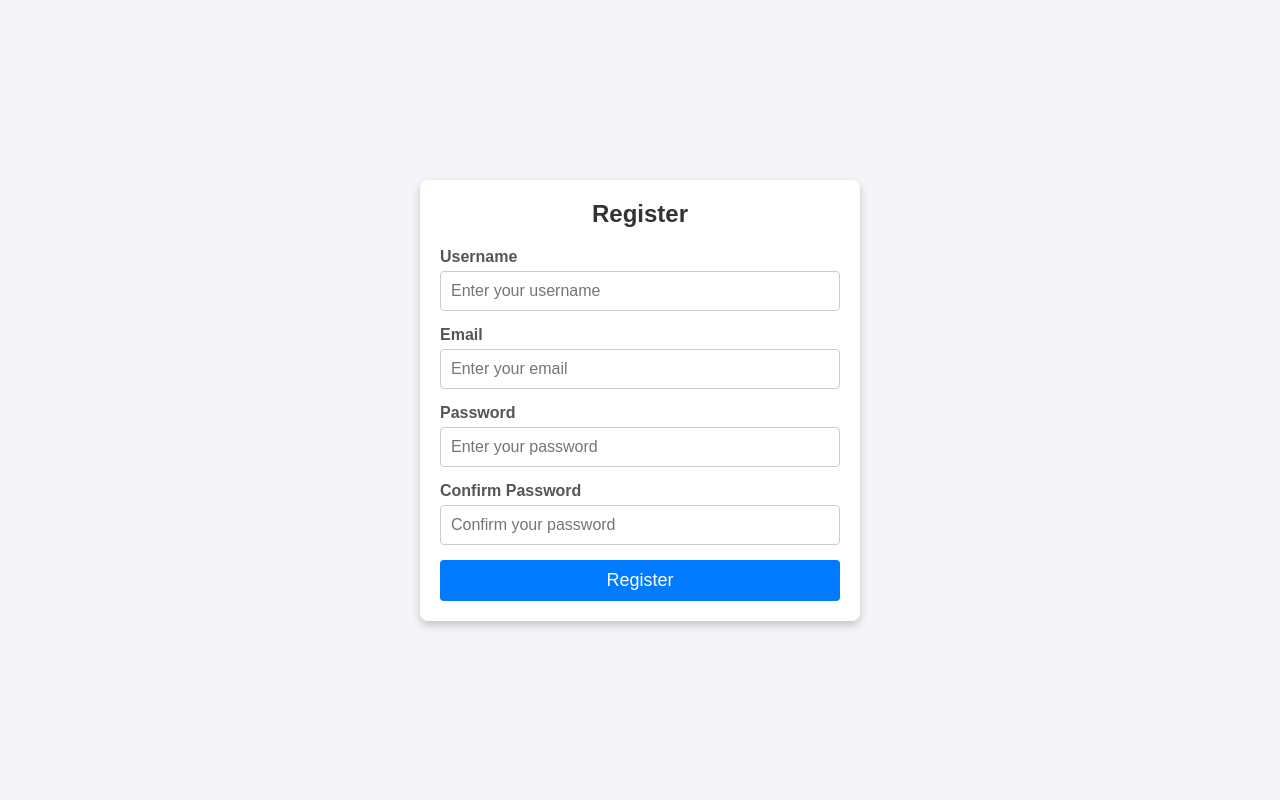
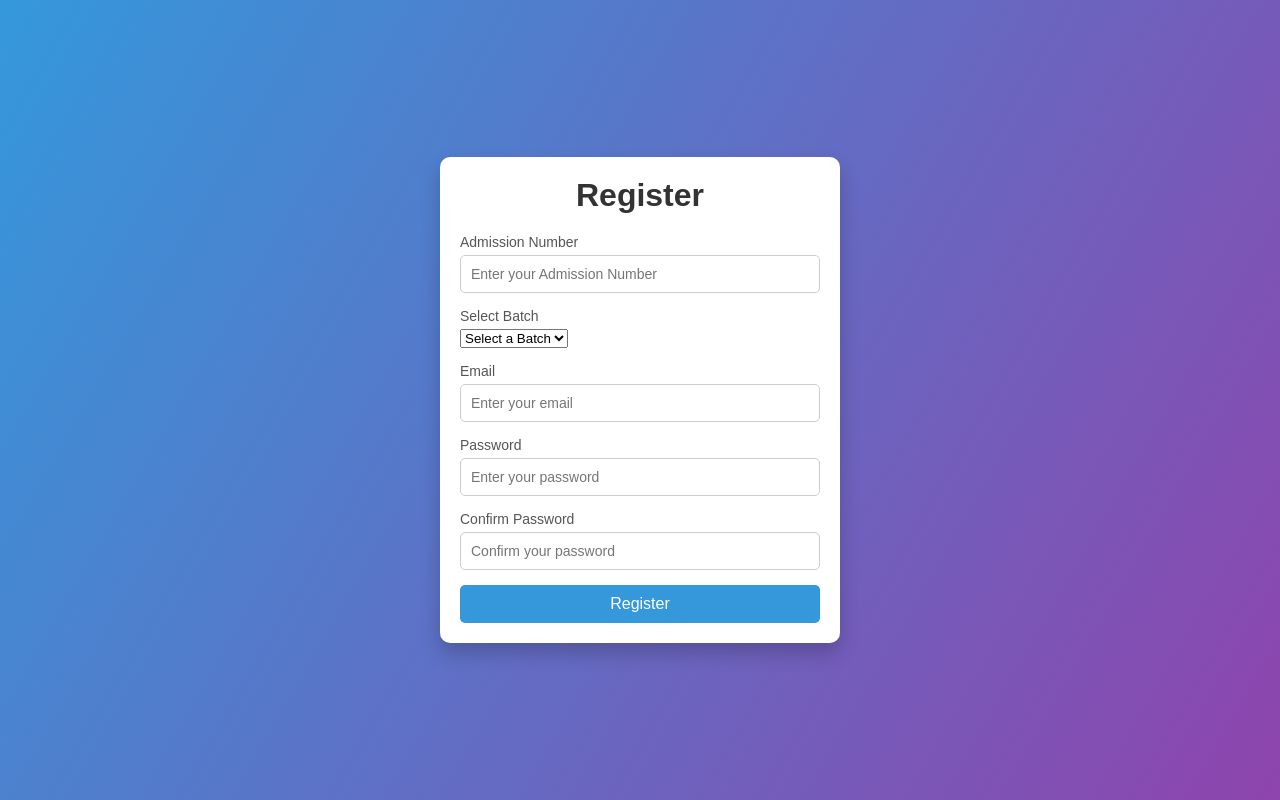
Before and after one commit to vishalvnair124/smartlab, a Flask app: page /register in a window 1280 px wide. Run offline with Flask 3, Linux system fonts and the light colour scheme.

Commit message:
design updates

```diff
--- a/web/static/css/style.css
+++ b/web/static/css/style.css
@@ -1,86 +1,95 @@
-*{
-  padding: 0;
-  margin: 0;
-}
-/* General styles */
-body {
-  font-family: Arial, sans-serif;
-  background-color: #f4f4f9;
+/* General Reset */
+* {
   margin: 0;
   padding: 0;
+  box-sizing: border-box;
+}
+
+body {
+  font-family: 'Arial', sans-serif;
+  background: linear-gradient(120deg, #3498db, #8e44ad);
+  height: 100vh;
   display: flex;
   justify-content: center;
   align-items: center;
-  height: 100vh;
 }
 
-/* Container */
+/* Container Styling */
 .container {
   width: 100%;
   max-width: 400px;
-  background-color: #ffffff;
-  box-shadow: 0 4px 8px rgba(0, 0, 0, 0.2);
-  border-radius: 8px;
-  overflow: hidden;
+  background-color: #fff;
   padding: 20px;
+  border-radius: 10px;
+  box-shadow: 0 10px 20px rgba(0, 0, 0, 0.2);
 }
 
-/* Form styles */
-.form-box h1 {
+/* Form Box */
+.form-box {
   text-align: center;
-  margin-bottom: 20px;
-  font-size: 24px;
-  color: #333333;
 }
 
+.head {
+  font-size: 2em;
+  color: #333;
+  margin-bottom: 20px;
+}
+
+/* Form Group */
 .form-group {
   margin-bottom: 15px;
+  text-align: left;
 }
 
-.form-group label {
+label {
+  font-size: 14px;
+  color: #555;
+  margin-bottom: 5px;
   display: block;
-  font-weight: bold;
-  color: #555555;
-  margin-bottom: 5px;
 }
 
-.form-group input {
+input {
+  width: 100%;
+  padding: 10px;
+  font-size: 14px;
+  border: 1px solid #ccc;
+  border-radius: 5px;
+  outline: none;
+  transition: 0.3s ease;
+}
+
+input:focus {
+  border-color: #3498db;
+  box-shadow: 0 0 5px rgba(52, 152, 219, 0.5);
+}
+
+/* Button Styling */
+.btn {
   width: 100%;
   padding: 10px;
   font-size: 16px;
-  border: 1px solid #cccccc;
-  border-radius: 4px;
-  box-sizing: border-box;
-}
-
-.form-group input:focus {
-  border-color: #007bff;
-  outline: none;
-  box-shadow: 0 0 5px rgba(0, 123, 255, 0.5);
-}
-
-/* Button styles */
-.btn {
-  display: block;
-  width: 100%;
-  padding: 10px;
-  font-size: 18px;
-  color: #ffffff;
-  background-color: #007bff;
+  background-color: #3498db;
+  color: white;
   border: none;
-  border-radius: 4px;
+  border-radius: 5px;
   cursor: pointer;
-  text-align: center;
-  transition: background-color 0.3s;
+  transition: 0.3s ease;
 }
 
 .btn:hover {
-  background-color: #0056b3;
+  background-color: #2980b9;
+  box-shadow: 0 5px 10px rgba(41, 128, 185, 0.3);
 }
 
-/* Responsive */
-@media (max-width: 480px) {
+/* Extra Styling for Responsiveness */
+@media screen and (max-width: 480px) {
   .container {
-    padding: 15px;
+      padding: 15px;
+  }
+  .head {
+      font-size: 1.5em;
+  }
+  input {
+      font-size: 12px;
   }
 }
--- a/web/templates/auth/register.html
+++ b/web/templates/auth/register.html
@@ -13,8 +13,17 @@
       <h1 class="head">Register</h1>
       <form action="/register" method="post">
         <div class="form-group">
-          <label for="username">Username</label>
-          <input type="text" id="username" name="username" placeholder="Enter your username" required>
+          <label for="adminssion_no">Admission Number</label>
+          <input type="text" id="username" name="admission_no" placeholder="Enter your Admission Number" required>
+        </div>
+        <div class="form-group">
+          <label for="bat_id" class="form-label">Select Batch</label>
+          <select class="form-control" id="bat_id" name="bat_id" required>
+            <option value="">Select a Batch</option>
+            {% for batch in batches %}
+            <option value="{{ batch.bat_id }}">{{ batch.bat_name }}</option>
+            {% endfor %}
+          </select>
         </div>
         <div class="form-group">
           <label for="email">Email</label>
```
Also changed, not shown: web/templates/auth/login.html (+9 -8 lines).
